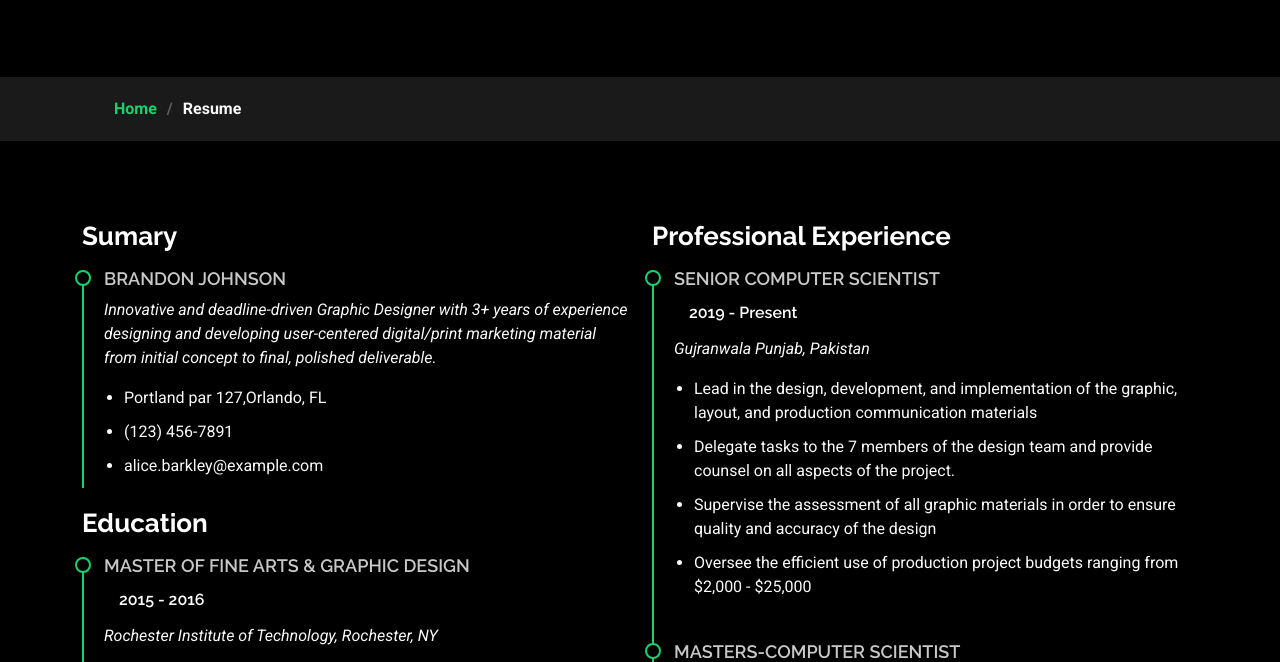
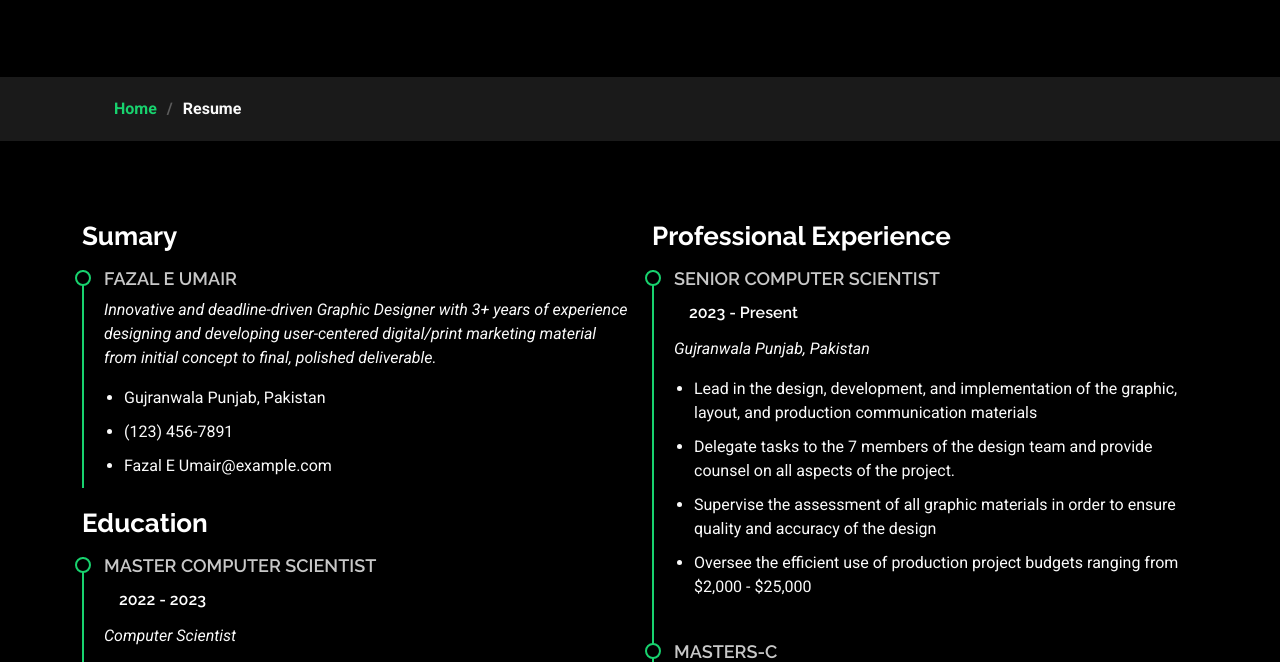
Before and after one commit to FazalEUmair/MyResume, a plain HTML site: page resume.html in a window 1280 px wide. Shown: the part 290-952 px from the top of the page. Drawn offline with Linux system fonts and the light colour scheme.

Commit message:
resume.html

```diff
--- a/resume.html
+++ b/resume.html
@@ -114,20 +114,20 @@
             <h3 class="resume-title">Sumary</h3>
 
             <div class="resume-item pb-0">
-              <h4>Brandon Johnson</h4>
+              <h4>Fazal E Umair</h4>
               <p><em>Innovative and deadline-driven Graphic Designer with 3+ years of experience designing and developing user-centered digital/print marketing material from initial concept to final, polished deliverable.</em></p>
               <ul>
-                <li>Portland par 127,Orlando, FL</li>
+                <li>Gujranwala Punjab, Pakistan</li>
                 <li>(123) 456-7891</li>
-                <li>alice.barkley@example.com</li>
+                <li>Fazal E Umair@example.com</li>
               </ul>
             </div><!-- Edn Resume Item -->
 
             <h3 class="resume-title">Education</h3>
             <div class="resume-item">
-              <h4>Master of Fine Arts &amp; Graphic Design</h4>
-              <h5>2015 - 2016</h5>
-              <p><em>Rochester Institute of Technology, Rochester, NY</em></p>
+              <h4>Master Computer Scientist</h4>
+              <h5>2022 - 2023</h5>
+              <p><em>Computer Scientist</em></p>
               <p></p>
             </div><!-- Edn Resume Item -->
 
@@ -144,7 +144,7 @@
             <h3 class="resume-title">Professional Experience</h3>
             <div class="resume-item">
               <h4>Senior Computer Scientist</h4>
-              <h5>2019 - Present</h5>
+              <h5>2023 - Present</h5>
               <p><em>Gujranwala Punjab, Pakistan</em></p>
               <ul>
                 <li>Lead in the design, development, and implementation of the graphic, layout, and production communication materials</li>
@@ -155,7 +155,7 @@
             </div><!-- Edn Resume Item -->
 
             <div class="resume-item">
-              <h4>Masters-Computer Scientist</h4>
+              <h4>Masters-c</h4>
               <h5>2022 - 2023</h5>
               <p><em>Gift University, Gujranwala Pakistan</em></p>
               <ul>
```
